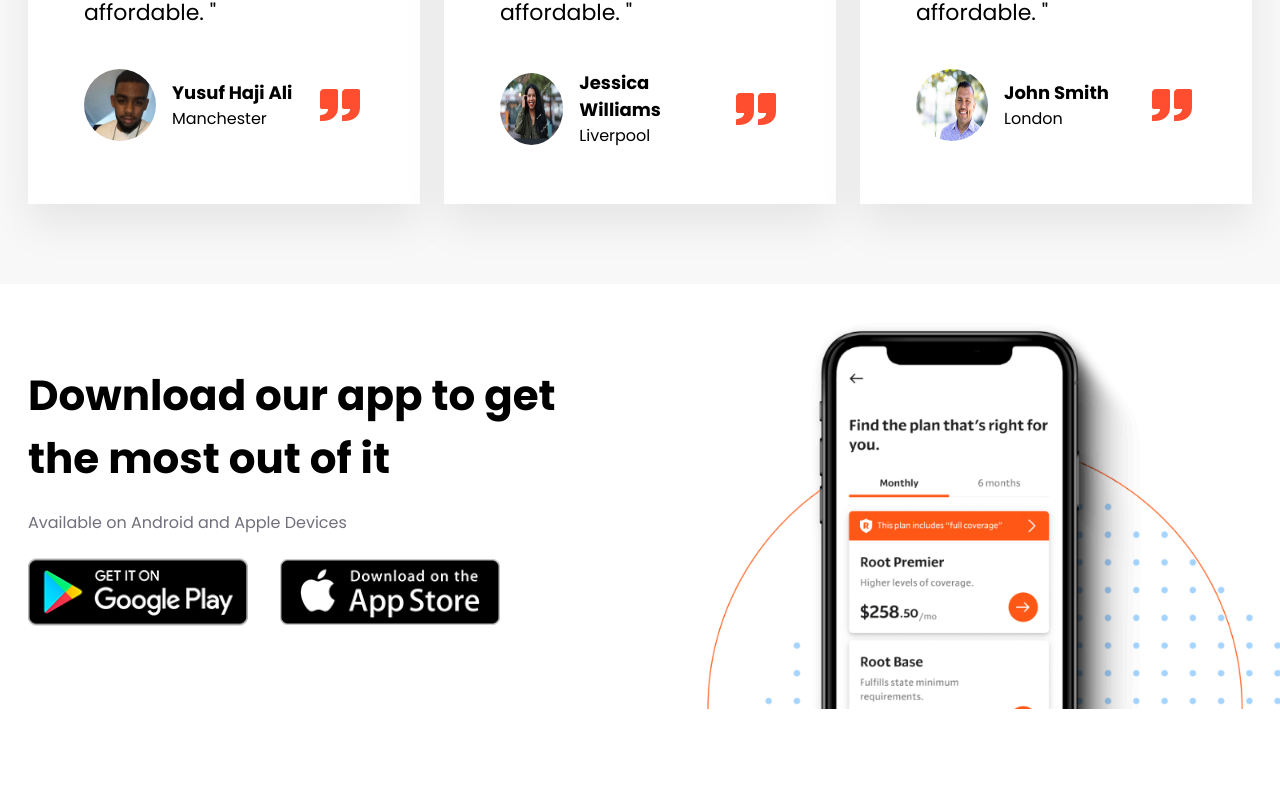
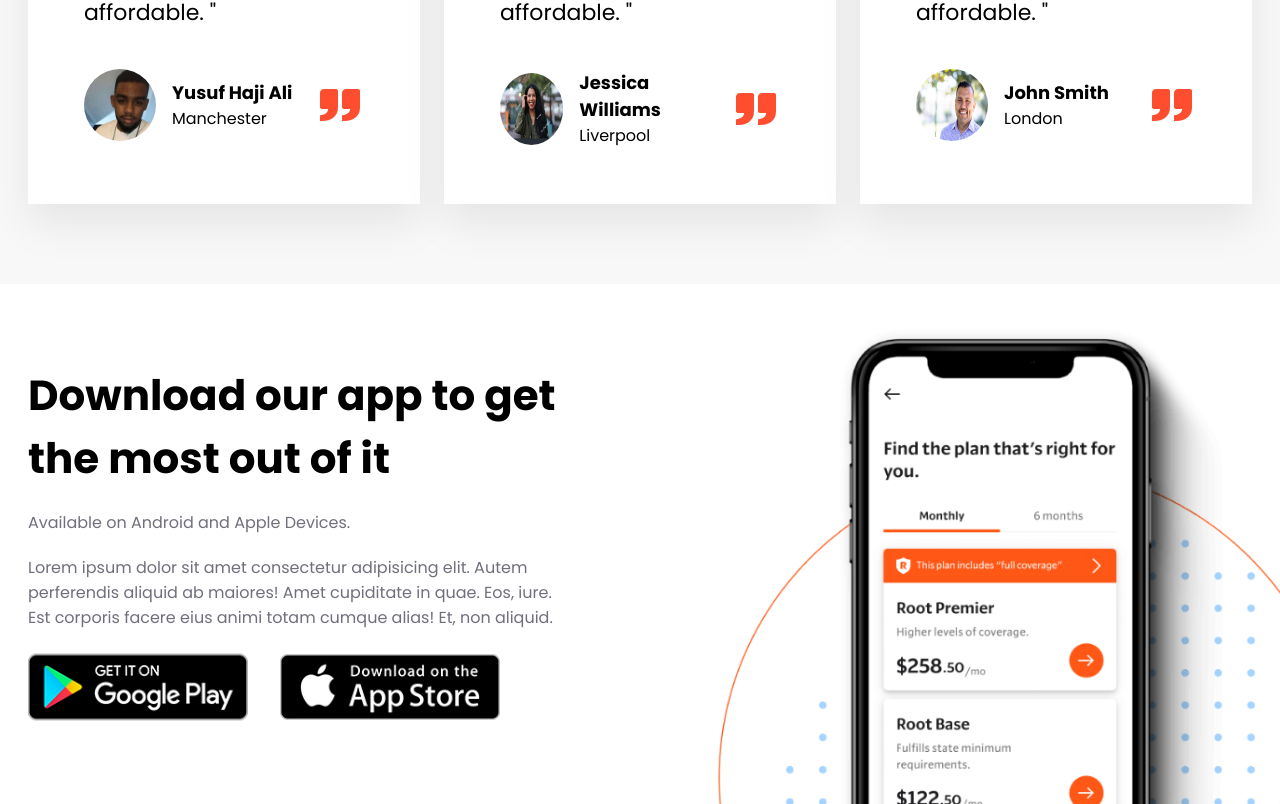
Before and after one commit to Yusuf-Haji-Ali/Rentify, a React (Vite) app: page / in a window 1280 px wide. Shown: the part 3248-4052 px from the top of the page. Before the commit the page ends 3957 px from the top, so only its background shows below. Built offline with nearby package versions, Linux system fonts and the light colour scheme; a web font is replaced by a local one.

Commit message:
update download section

```diff
--- a/src/components/Download.jsx
+++ b/src/components/Download.jsx
@@ -12,7 +12,13 @@ const Download = () => {
               Download our app to get the most out of it
             </h2>
             <p className="download__text__para">
-              Available on Android and Apple Devices
+              Available on Android and Apple Devices.
+            </p>
+            <p className="download__text__para">
+              Lorem ipsum dolor sit amet consectetur adipisicing elit. Autem
+              perferendis aliquid ab maiores! Amet cupiditate in quae. Eos,
+              iure. Est corporis facere eius animi totam cumque alias! Et, non
+              aliquid.
             </p>
 
             <div className="download__text__links">
```
